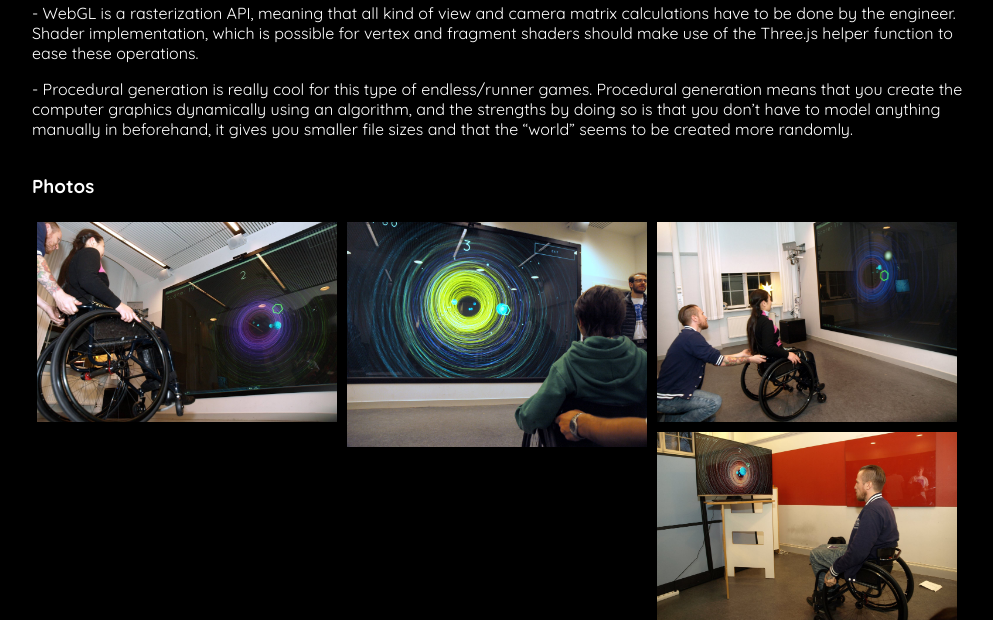
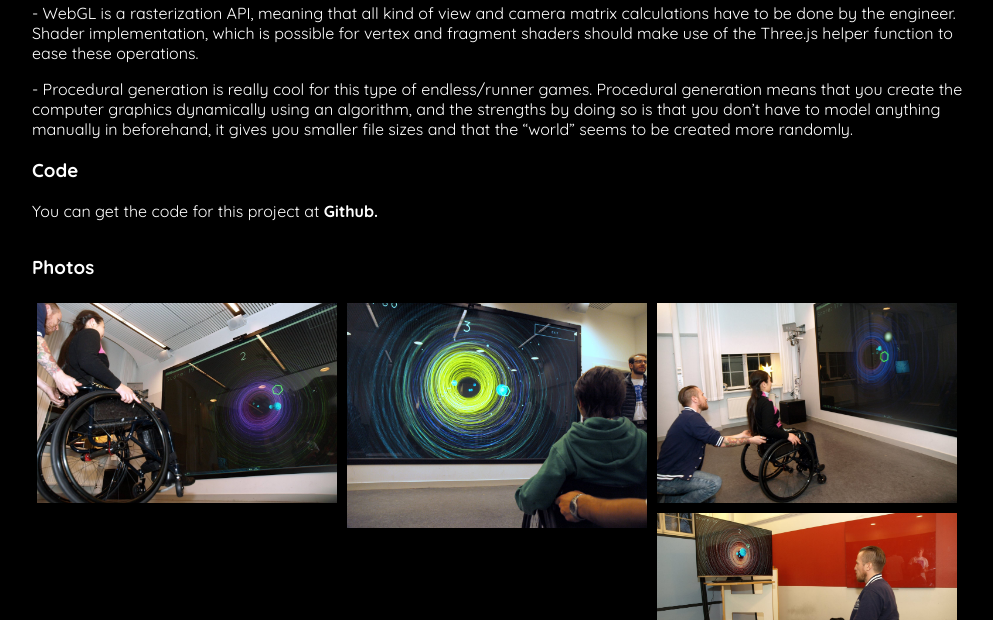
Before and after one commit to stefanlindblad/starshooter, a website: page public/views/about.html in a window 1280 px wide. Shown: the part 1145-1765 px from the top of the page, without its empty margins (138-1131 px from the left). Drawn offline with Linux system fonts and the light colour scheme; files that its build step writes are made by us from their sources; files whose address does not match are found by name; a web font is replaced by a local one.

Commit message:
updated the readme and about page

```diff
--- a/public/views/about.html
+++ b/public/views/about.html
@@ -45,8 +45,12 @@
           <p>- WebGL is a rasterization API, meaning that all kind of view and camera matrix calculations have to be done by the engineer. Shader implementation, which is possible for vertex and fragment shaders should make use of the Three.js helper function to ease these operations.</p>
           <p>- Procedural generation is really cool for this type of endless/runner games. Procedural generation means that you create the computer graphics dynamically using an algorithm, and the strengths by doing so is that you don’t have to model anything manually in beforehand, it gives you smaller file sizes and that the “world” seems to be created more randomly.</p>
         </div>
+        <div id="code">
+          <h3>Code</h3>
+          <p>You can get the code for this project at <strong><a href="https://github.com/stefanseibert/starshooter" target="_blank" title="Github">Github.</a></strong></p>
+        </div>
         <div id="photos">
-        <h3>Photos</h3>
+          <h3>Photos</h3>
           <a href="/images/IMG_1.jpg"><img src="/images/IMG_1.jpg"></a>
           <a href="/images/IMG_2.jpg"><img src="/images/IMG_2.jpg"></a>
           <a href="/images/IMG_3.jpg"><img src="/images/IMG_3.jpg"></a>
```
Also changed, not shown: README.md.
